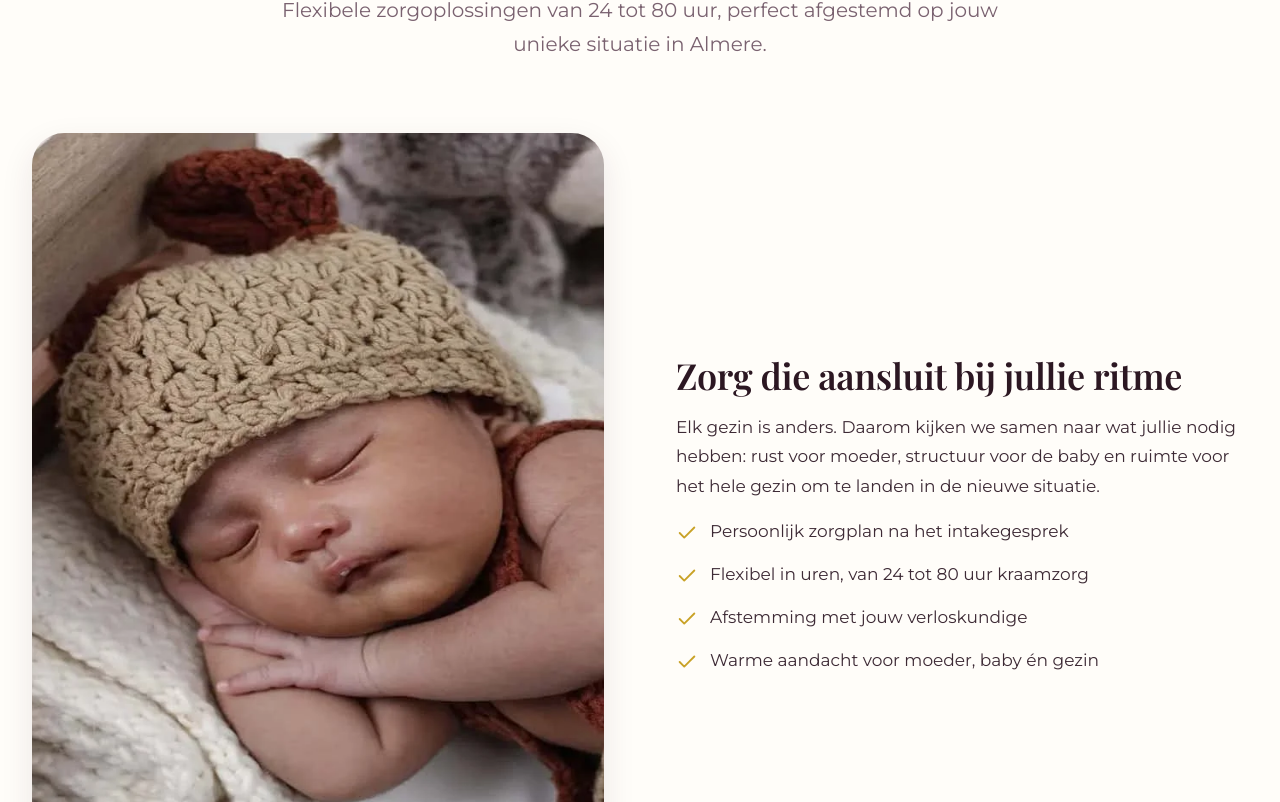
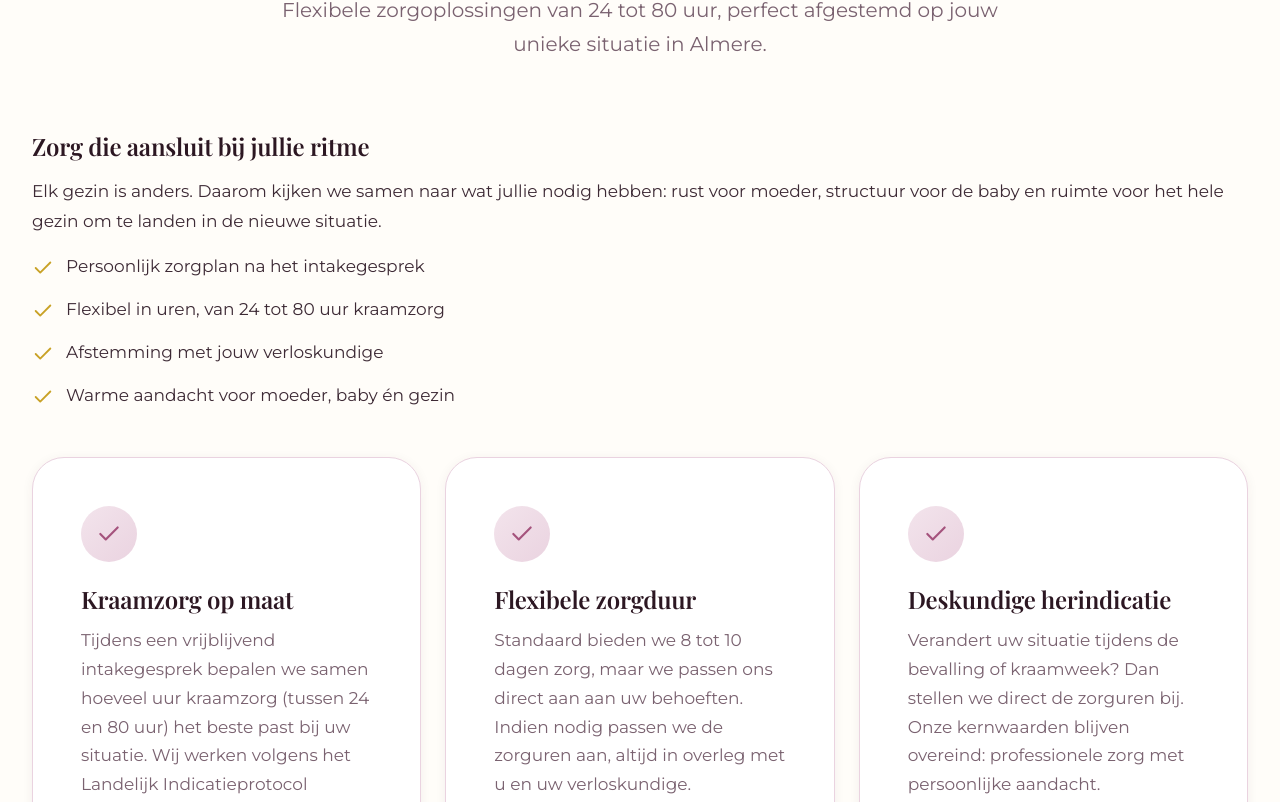
Before and after one commit to Maximustopdeals/Kraamzorg-T-Gouden-Hartje, a Next.js app: page /kraamzorg-almere in a window 1280 px wide. Shown: the part 1118-1920 px from the top of the page. Built offline with nearby package versions, Linux system fonts and the light colour scheme; a web font is replaced by a local one.

Commit message:
Refactor zorg section with updated structure

```diff
--- a/app/kraamzorg-almere/page.tsx
+++ b/app/kraamzorg-almere/page.tsx
@@ -83,18 +83,8 @@ export default function KraamzorgPage() {
               jouw unieke situatie in Almere.
             </p>
           </div>
-          <div className="grid-2" style={{ marginBottom: "var(--sp-7)" }}>
-            <div className="img-frame img-frame--tall">
-              <Image
-                src="/images/pasgeboren-baby-mutsje-kraamzorg-almere.webp"
-                alt="Pasgeboren baby met gehaakt mutsje slaapt rustig, kraamzorg op maat in Almere"
-                width={800}
-                height={893}
-                loading="lazy"
-              />
-            </div>
-            <div>
-              <h3 style={{ fontSize: "var(--fs-2xl)" }}>Zorg die aansluit bij jullie ritme</h3>
+          <div className="statement" style={{ marginBottom: "var(--sp-7)" }}>
+            <h3>Zorg die aansluit bij jullie ritme</h3>
             <p>
               Elk gezin is anders. Daarom kijken we samen naar wat jullie
               nodig hebben: rust voor moeder, structuur voor de baby en
@@ -118,7 +108,6 @@ export default function KraamzorgPage() {
                 <span>Warme aandacht voor moeder, baby én gezin</span>
               </li>
             </ul>
-            </div>
           </div>
           <div className="grid-3">
             <article className="card">
```
Lines whose indentation alone changed are shown as unchanged.
